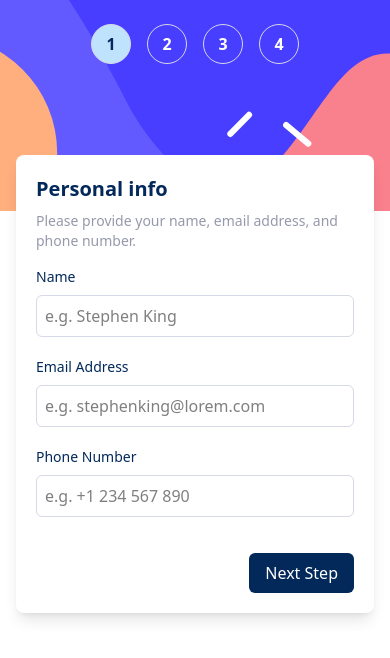
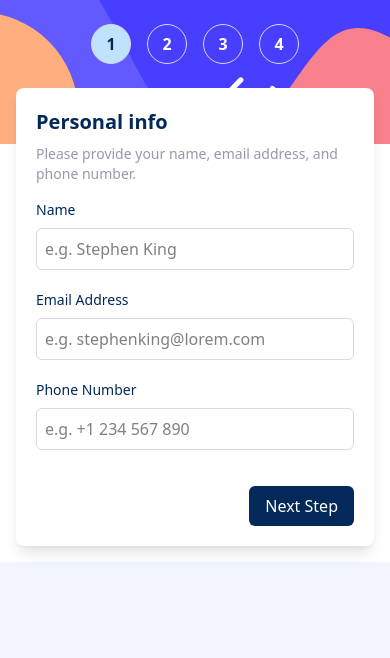
Before and after one commit to Biolater/Multi-Step-Form, a React (Vite) app: page / in a window 390 px wide. Shown: the top 658 px of the page. Built offline with nearby package versions, Linux system fonts and the light colour scheme.

Commit message:
feat: implement price calculation functionality for step 2 and fix layout issues

```diff
--- a/src/App.tsx
+++ b/src/App.tsx
@@ -3,7 +3,7 @@ import MultiStepForm from "./components/MultiStepForm";
 
 function App() {
   return (
-    <main className="min-h-screen flex items-center justify-center">
+    <main className="min-h-screen md:flex md:items-center md:justify-center">
       <MultiStepForm />
     </main>
   );
--- a/src/components/MultiStepForm/FormContext.tsx
+++ b/src/components/MultiStepForm/FormContext.tsx
@@ -9,7 +9,7 @@ interface FormContextType {
   handleSetEmail: (email: string) => void;
   phoneNumber: string;
   handleSetPhoneNumber: (phoneNumber: string) => void;
-  plan: "Arcade" | "Advanced" | "Pro";
+  plan: "Arcade" | "Advanced" | "Pro" | null;
   handleSetPlan: (plan: "Arcade" | "Advanced" | "Pro") => void;
   billingPeriod: "monthly" | "yearly";
   handleSetBillingPeriod: (period: "monthly" | "yearly") => void;
@@ -37,7 +37,7 @@ export const FormProvider = ({ children }: { children: React.ReactNode }) => {
   const [name, setName] = useState("");
   const [email, setEmail] = useState("");
   const [phoneNumber, setPhoneNumber] = useState("");
-  const [plan, setPlan] = useState<"Arcade" | "Advanced" | "Pro">("Arcade");
+  const [plan, setPlan] = useState<"Arcade" | "Advanced" | "Pro" | null>(null);
   const [billingPeriod, setBillingPeriod] = useState<"monthly" | "yearly">(
     "monthly"
   );
--- a/src/components/MultiStepForm/MultiStepFormImage.tsx
+++ b/src/components/MultiStepForm/MultiStepFormImage.tsx
@@ -6,7 +6,7 @@ interface MultiStepFormImageProps {
 
 const MultiStepFormImage = ({ currentStep }: MultiStepFormImageProps) => {
   return (
-    <div className="basis-1/4 md:basis-[30%] flex-1 md:py-4 md:ps-4">
+    <div className="h-36 md:h-auto md:basis-[30%] md:flex-1 md:py-4 md:ps-4">
       <div className="relative w-full h-full">
         <div className="absolute flex md:flex-col gap-4 md:gap-6 left-1/2 -translate-x-1/2 top-6 md:top-8 md:w-full md:left-0 md:-translate-x-0 transform">
           {Array.from({ length: 4 }, (_, index) => (
--- a/src/components/MultiStepForm/Steps/Step2.tsx
+++ b/src/components/MultiStepForm/Steps/Step2.tsx
@@ -42,27 +42,33 @@ interface Step2Props {
 }
 
 const Step2 = ({ handleGoBack, handleNext }: Step2Props) => {
-  const [selectedPlan, setSelectedPlan] = useState<string | null>(null);
-
   const {
     handleSetPlan,
     handleSetBillingPeriod,
     handleSetTotal,
     billingPeriod,
+    plan
   } = useFormContext();
+
+  const [selectedPlan, setSelectedPlan] = useState<string | null>(plan);
+
+
 
   const handleSubmit = (e: FormEvent) => {
     e.preventDefault();
     // Validate selection before proceeding
     if (selectedPlan) {
-      const price = OPTIONS.find(
+      const selectedPlanInfo = OPTIONS.find(
         (option) => option.title === selectedPlan
-      )?.priceValue;
-      if (!price) {
+      );
+      if (!selectedPlanInfo) {
         alert("Please select a plan");
         return;
       }
-      const total = price * (billingPeriod === "monthly" ? 1 : 12);
+      const total =
+        billingPeriod === "monthly"
+          ? selectedPlanInfo.priceValue
+          : selectedPlanInfo.yearlyPriceValue;
       handleSetPlan(selectedPlan as "Arcade" | "Advanced" | "Pro");
       handleSetBillingPeriod(billingPeriod as "monthly" | "yearly");
       handleSetTotal(total);
--- a/src/components/MultiStepForm/index.tsx
+++ b/src/components/MultiStepForm/index.tsx
@@ -15,7 +15,7 @@ const MultiStepForm = () => {
   };
 
   return (
-    <div className="w-full h-screen md:flex md:items-center md:justify-center ">
+    <div className="w-full md:h-screen md:flex md:items-center md:justify-center ">
       <div className="flex h-full md:rounded-xl bg-white md:max-w-4xl md:max-h-[90%] w-full flex-col md:flex-row">
         <MultiStepFormImage currentStep={currentStep} />
         <FormProvider>
```
